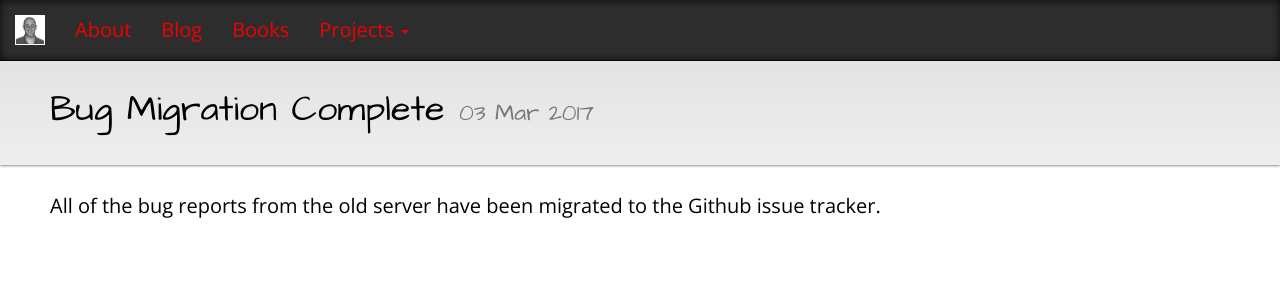
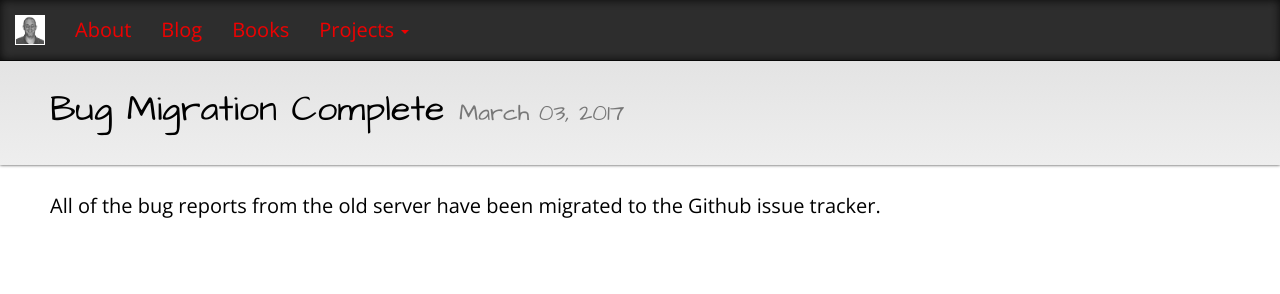
Before and after one commit to michaelrsweet/michaelrsweet.github.com, a Jekyll site: the page built from _posts/2017-03-03-bug-migration-complete.md, in a window 1280 px wide. Shown: the top 294 px of the page. Built offline with Jekyll 4.4.1, drawn with Linux system fonts in a browser that asks for light colours.

Commit message:
Update to current bootstrap 3.x and jQuery.
Use Month DD, YYYY date format.

Skeleton support for new comment system.

```diff
--- a/_layouts/default.html
+++ b/_layouts/default.html
@@ -1,7 +1,7 @@
 <!doctype html>
 <html lang="en">
   <head>
-    <link rel="stylesheet" type="text/css" href="/css/bootstrap.min.css">
+    <link rel="stylesheet" href="https://stackpath.bootstrapcdn.com/bootstrap/3.4.1/css/bootstrap.min.css" integrity="sha384-HSMxcRTRxnN+Bdg0JdbxYKrThecOKuH5zCYotlSAcp1+c8xmyTe9GYg1l9a69psu" crossorigin="anonymous">
     <link rel="stylesheet" type="text/css" href="/css/michaelrsweet.css">
     <link rel="shortcut icon" href="/apple-touch-icon.png" type="image/png">
     <meta charset="utf-8">
@@ -52,7 +52,7 @@
     <div class="footer">
       <p>Copyright &copy; 1991-{{ site.time | date: "%Y" }} by Michael R Sweet. All rights reserved.</p>
     </div>
-    <script type="text/javascript" src="/js/jquery-3.1.1.slim.min.js"></script>
-    <script type="text/javascript" src="/js/bootstrap.min.js"></script>
+    <script src="https://code.jquery.com/jquery-3.4.1.min.js" integrity="sha256-CSXorXvZcTkaix6Yvo6HppcZGetbYMGWSFlBw8HfCJo=" crossorigin="anonymous"></script>
+    <script src="https://stackpath.bootstrapcdn.com/bootstrap/3.4.1/js/bootstrap.min.js" integrity="sha384-aJ21OjlMXNL5UyIl/XNwTMqvzeRMZH2w8c5cRVpzpU8Y5bApTppSuUkhZXN0VxHd" crossorigin="anonymous"></script>
   </body>
 </html>
--- a/_layouts/post.html
+++ b/_layouts/post.html
@@ -1,7 +1,7 @@
 <!doctype html>
 <html lang="en">
   <head>
-    <link rel="stylesheet" type="text/css" href="/css/bootstrap.min.css">
+    <link rel="stylesheet" href="https://stackpath.bootstrapcdn.com/bootstrap/3.4.1/css/bootstrap.min.css" integrity="sha384-HSMxcRTRxnN+Bdg0JdbxYKrThecOKuH5zCYotlSAcp1+c8xmyTe9GYg1l9a69psu" crossorigin="anonymous">
     <link rel="stylesheet" type="text/css" href="/css/michaelrsweet.css">
     <link rel="shortcut icon" href="/apple-touch-icon.png" type="image/png">
     <meta charset="utf-8">
@@ -9,6 +9,7 @@
     <meta http-equiv="X-UA-Compatible" content="IE=9">
     <meta name="viewport" content="width=device-width, initial-scale=1.0, viewport-fit=cover">
     <title>{{page.title}}</title>
+    <style><!-- input#website { display: none; } --></style>
     <meta name="keywords" content="linux,macos,software,unix,windows">
   </head>
   <body>
@@ -50,7 +51,7 @@
     <div class="container-fluid container-header">
       <div class="row">
 	<div class="col-sm-12">
-	  <h1>{{page.title}} <small>{{ page.date | date_to_string }}</small></h1>
+	  <h1>{{page.title}} <small>{{ page.date | date: "%B %d, %Y" }}</small></h1>
 	</div>
       </div>
     </div>
@@ -58,6 +59,33 @@
       <div class="row">
 	<div class="col-sm-12">
 	  {{content}}
+	  {% if page.comments %}
+	  <div id="msweet_comments"></div>
+	  {% endif %}
+	  {% if page.commentform %}
+	  <h3 id="comment-new">New Comment</h3>
+	  <form method="POST" class="form-horizontal" action="https://api.msweet.org/post-comment.php">
+	    <input type="hidden" name="PAGE" value="{{page.url}}">
+	    <input id="website" type="text" name="website">
+	    <div class="form-group">
+	      <label class="col-sm-2 control-label" for="name">Name:</label>
+	      <div class="col-sm-10">
+	        <input type="text" name="name" size="40" placeholder="Your name or blank for anonymous.">
+	      </div>
+	    </div>
+	    <div class="form-group">
+	      <label class="col-sm-2 control-label" for="body">Comment:</label>
+	      <div class="col-sm-10">
+	        <textarea name="body" cols="80" rows="5" wrap="virtual" placeholder="Your comment (markdown supported)."></textarea>
+	      </div>
+	    </div>
+	    <div class="form-group">
+	      <div class="col-sm-10 col-sm-offset-2">
+	        <button type="submit" class="btn">Post Comment</button>
+	      </div>
+	    </div>
+	  </form>
+	  {% endif %}
 	</div>
       </div>
     </div>
@@ -65,7 +93,14 @@
     <div class="footer">
       <p>Copyright &copy; 1991-{{ site.time | date: "%Y" }} by Michael R Sweet. All rights reserved.</p>
     </div>
-    <script type="text/javascript" src="/js/jquery-3.1.1.slim.min.js"></script>
-    <script type="text/javascript" src="/js/bootstrap.min.js"></script>
+    <script src="https://code.jquery.com/jquery-3.4.1.min.js" integrity="sha256-CSXorXvZcTkaix6Yvo6HppcZGetbYMGWSFlBw8HfCJo=" crossorigin="anonymous"></script>
+    <script src="https://stackpath.bootstrapcdn.com/bootstrap/3.4.1/js/bootstrap.min.js" integrity="sha384-aJ21OjlMXNL5UyIl/XNwTMqvzeRMZH2w8c5cRVpzpU8Y5bApTppSuUkhZXN0VxHd" crossorigin="anonymous"></script>
+    {% if page.comments %}
+    <script type="text/javascript">
+    $(document).ready( function() {
+      $('#msweet_comments').load('https://api.msweet.org/list-comments.php?PAGE={{page.url | cg==cgi_escape}}');
+    });
+    </script>
+    {% endif %}
   </body>
 </html>
--- a/_layouts/project.html
+++ b/_layouts/project.html
@@ -1,7 +1,7 @@
 <!doctype html>
 <html lang="en">
   <head>
-    <link rel="stylesheet" type="text/css" href="/css/bootstrap.min.css">
+    <link rel="stylesheet" href="https://stackpath.bootstrapcdn.com/bootstrap/3.4.1/css/bootstrap.min.css" integrity="sha384-HSMxcRTRxnN+Bdg0JdbxYKrThecOKuH5zCYotlSAcp1+c8xmyTe9GYg1l9a69psu" crossorigin="anonymous">
     <link rel="stylesheet" type="text/css" href="/css/michaelrsweet.css">
     <link rel="shortcut icon" href="/apple-touch-icon.png" type="image/png">
     <meta charset="utf-8">
@@ -80,7 +80,7 @@
     <div class="footer">
       <p>Copyright &copy; 1991-{{ site.time | date: "%Y" }} by Michael R Sweet. All rights reserved.</p>
     </div>
-    <script type="text/javascript" src="/js/jquery-3.1.1.slim.min.js"></script>
-    <script type="text/javascript" src="/js/bootstrap.min.js"></script>
+    <script src="https://code.jquery.com/jquery-3.4.1.min.js" integrity="sha256-CSXorXvZcTkaix6Yvo6HppcZGetbYMGWSFlBw8HfCJo=" crossorigin="anonymous"></script>
+    <script src="https://stackpath.bootstrapcdn.com/bootstrap/3.4.1/js/bootstrap.min.js" integrity="sha384-aJ21OjlMXNL5UyIl/XNwTMqvzeRMZH2w8c5cRVpzpU8Y5bApTppSuUkhZXN0VxHd" crossorigin="anonymous"></script>
   </body>
 </html>
--- a/_layouts/simple.html
+++ b/_layouts/simple.html
@@ -1,7 +1,7 @@
 <!doctype html>
 <html lang="en">
   <head>
-    <link rel="stylesheet" type="text/css" href="/css/bootstrap.min.css">
+    <link rel="stylesheet" href="https://stackpath.bootstrapcdn.com/bootstrap/3.4.1/css/bootstrap.min.css" integrity="sha384-HSMxcRTRxnN+Bdg0JdbxYKrThecOKuH5zCYotlSAcp1+c8xmyTe9GYg1l9a69psu" crossorigin="anonymous">
     <link rel="stylesheet" type="text/css" href="/css/michaelrsweet.css">
     <link rel="shortcut icon" href="/apple-touch-icon.png" type="image/png">
     <meta charset="utf-8">
@@ -65,7 +65,7 @@
     <div class="footer">
       <p>Copyright &copy; 1991-{{ site.time | date: "%Y" }} by Michael R Sweet. All rights reserved.</p>
     </div>
-    <script type="text/javascript" src="/js/jquery-3.1.1.slim.min.js"></script>
-    <script type="text/javascript" src="/js/bootstrap.min.js"></script>
+    <script src="https://code.jquery.com/jquery-3.4.1.min.js" integrity="sha256-CSXorXvZcTkaix6Yvo6HppcZGetbYMGWSFlBw8HfCJo=" crossorigin="anonymous"></script>
+    <script src="https://stackpath.bootstrapcdn.com/bootstrap/3.4.1/js/bootstrap.min.js" integrity="sha384-aJ21OjlMXNL5UyIl/XNwTMqvzeRMZH2w8c5cRVpzpU8Y5bApTppSuUkhZXN0VxHd" crossorigin="anonymous"></script>
   </body>
 </html>
--- a/blog.html
+++ b/blog.html
@@ -14,7 +14,7 @@
   <div class="row">
 {% for post in site.posts %}
     <div class="col-sm-12" id="{{ post.id }}">
-      <h2><a href="{{ post.url }}">{{post.title}} <small>{{ post.date | date_to_string }}</small></a></h2>
+      <h2><a href="{{ post.url }}">{{post.title}} <small>{{ post.date | date: "%B %d, %Y" }}</small></a></h2>
       {{ post.excerpt }}
       {% if post.excerpt != post.content %}
       <p><a class="btn btn-default btn-xs" href="{{ post.url }}">More</a><br>&nbsp;</p>
--- a/index.html
+++ b/index.html
@@ -15,7 +15,7 @@
   <div class="row">
     <div class="col-sm-12">
 {% for post in site.posts offset: 0 limit: 8 %}
-      <h2><a href="{{ post.url }}">{{post.title}} <small>{{ post.date | date_to_string }}</small></a></h2>
+      <h2><a href="{{ post.url }}">{{post.title}} <small>{{ post.date | date: "%B %d, %Y" }}</small></a></h2>
       {{ post.excerpt }}
       {% if post.excerpt != post.content %}
       <p><a class="btn btn-default btn-xs" href="{{ post.url }}">More</a><br>&nbsp;</p>
```
